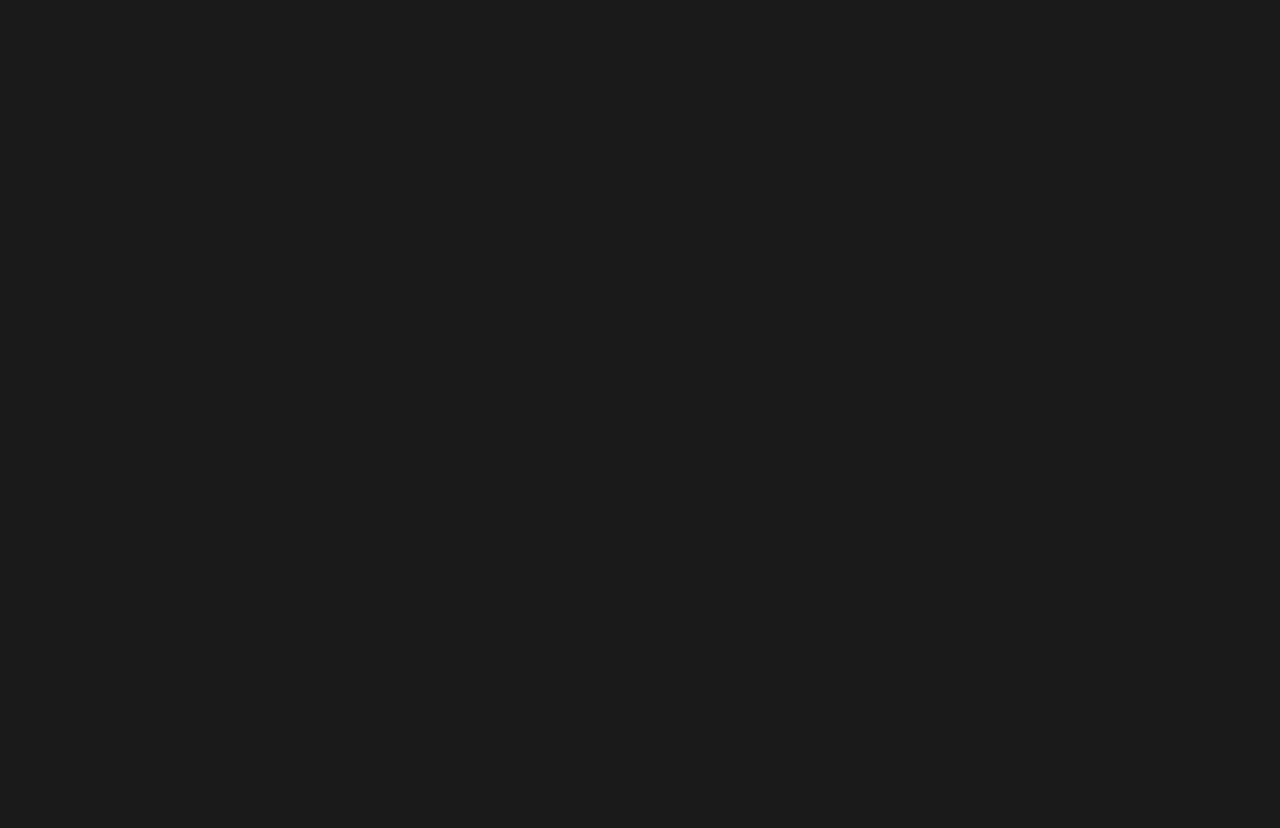
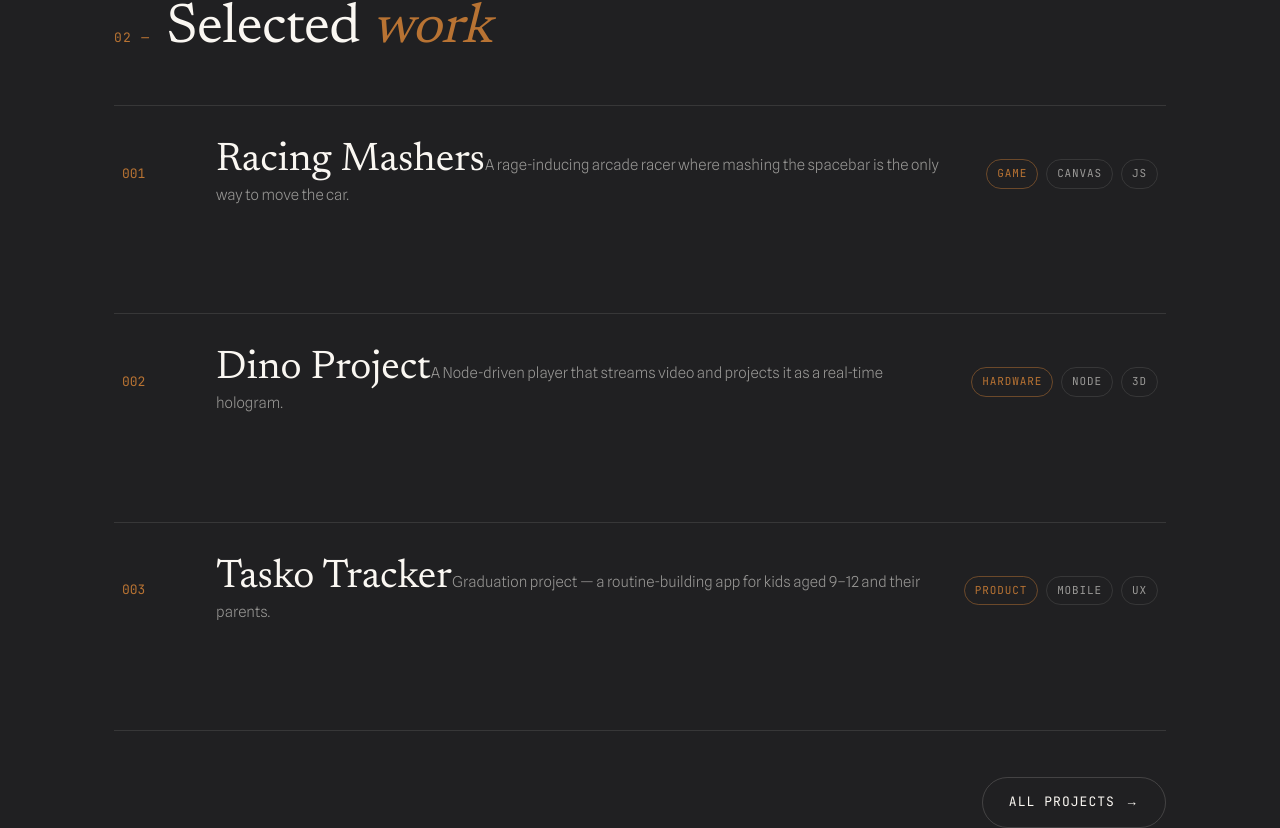
Before and after one commit to AntlerCode/portfolio-antlercode, a Next.js app: page / in a window 1280 px wide. Shown: the part 1678-2506 px from the top of the page. Before the commit the page ends 1582 px from the top, so only its background shows below. Built offline with nearby package versions, Linux system fonts and the light colour scheme.

Commit message:
feat: about section component

```diff
--- a/src/app/page.tsx
+++ b/src/app/page.tsx
@@ -1,11 +1,15 @@
 import Hero from "@/components/sections/Hero";
 import Marquee from "@/components/sections/Marquee";
 import About from "@/components/sections/About";
+import Work from "@/components/sections/Work";
+import Blog from "@/components/sections/Blog";
 
 export default function Home() {
     return <main>
         <Hero />
         <Marquee />
         <About />
+        <Work />
+        <Blog />
     </main>;
 }
--- /dev/null
+++ b/src/components/sections/Blog.tsx
@@ -0,0 +1,25 @@
+import Link from "next/link";
+
+export default function Blog(){
+    return (
+        <section className="block" id="notes">
+            <div className="wrap">
+                <div className="sec-head reveal"><span className="sec-num">03 —</span><h2 className="sec-title">From
+                    the <span className="it">blog</span></h2></div>
+                <div className="recent">
+                    <Link className="post-card reveal" href="/blog"><span className="cat">Process</span><h3>Why I
+                        prototype in the browser before Figma</h3><span
+                        className="meta">6 min read · May 2026</span><span className="read">Read →</span></Link>
+                    <Link className="post-card reveal" href="/blog"><span className="cat">Hardware</span>
+                        <h3>Beaming video into thin air: the Dino hologram build</h3><span className="meta">9 min read · Apr 2026</span><span
+                            className="read">Read →</span></Link>
+                    <Link className="post-card reveal" href="/blog"><span className="cat">Design</span>
+                        <h3>Designing healthy habits for nine-year-olds</h3><span
+                            className="meta">5 min read · Mar 2026</span><span className="read">Read →</span></Link>
+                </div>
+                <div className="teaser-foot reveal"><Link className="btn btn--ghost" href="/blog">Read the blog <span
+                    className="arr">→</span></Link></div>
+            </div>
+        </section>
+    )
+}
--- /dev/null
+++ b/src/components/sections/Work.tsx
@@ -0,0 +1,37 @@
+import Link from "next/link";
+
+export default function Work(){
+    return (
+        <section className="block alt" id="work">
+            <div className="wrap">
+                <div className="sec-head reveal"><span className="sec-num">02 —</span><h2
+                    className="sec-title">Selected <span className="it">work</span></h2></div>
+                <div className="work-list">
+                    <Link className="work-item reveal" href="/work">
+                        <span className="wi-num">001</span>
+                        <span><span className="wi-title">Racing Mashers</span><span className="wi-desc">A rage-inducing arcade racer where mashing the spacebar is the only way to move the car.</span></span>
+                        <span className="wi-tags"><span className="tag tag--ember">Game</span><span
+                            className="tag">Canvas</span><span className="tag">JS</span></span>
+                        <span className="wi-arrow">→</span>
+                    </Link>
+                    <Link className="work-item reveal" href="/work">
+                        <span className="wi-num">002</span>
+                        <span><span className="wi-title">Dino Project</span><span className="wi-desc">A Node-driven player that streams video and projects it as a real-time hologram.</span></span>
+                        <span className="wi-tags"><span className="tag tag--ember">Hardware</span><span
+                            className="tag">Node</span><span className="tag">3D</span></span>
+                        <span className="wi-arrow">→</span>
+                    </Link>
+                    <Link className="work-item reveal" href="/work">
+                        <span className="wi-num">003</span>
+                        <span><span className="wi-title">Tasko Tracker</span><span className="wi-desc">Graduation project — a routine-building app for kids aged 9–12 and their parents.</span></span>
+                        <span className="wi-tags"><span className="tag tag--ember">Product</span><span
+                            className="tag">Mobile</span><span className="tag">UX</span></span>
+                        <span className="wi-arrow">→</span>
+                    </Link>
+                </div>
+                <div className="teaser-foot reveal"><Link className="btn btn--ghost" href="/work">All projects <span
+                    className="arr">→</span></Link></div>
+            </div>
+        </section>
+    )
+}
```
